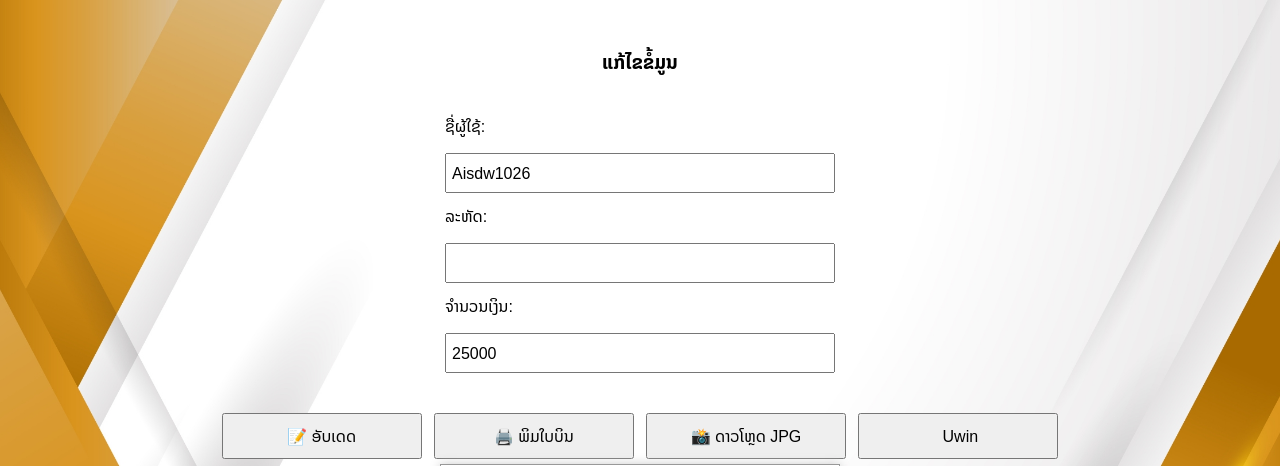
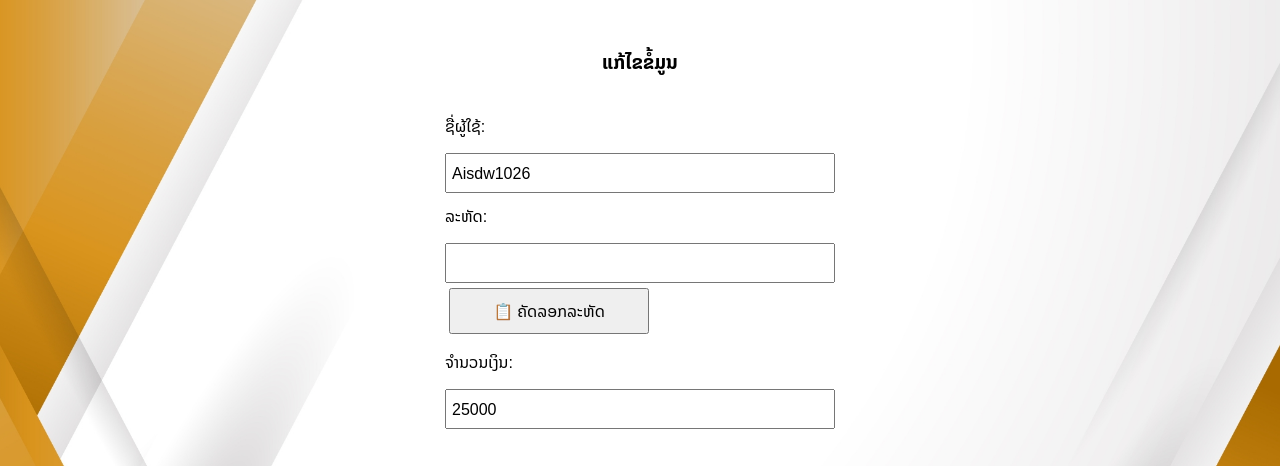
Before and after one commit to xangph/x-d8888, a plain HTML site: page dashboard.html in a window 1280 px wide. Shown: the top 466 px of the page. Drawn offline with nearby package versions, Linux system fonts and the light colour scheme.

Commit message:
Update dashboard.html

```diff
--- a/dashboard.html
+++ b/dashboard.html
@@ -160,7 +160,10 @@
     </tr>
     <tr>
       <td>ລະຫັດ:</td>
-      <td><input type="text" id="codeInput" value="" readonly /></td>
+      <td>
+        <input type="text" id="codeInput" value="" readonly />
+        <button onclick="copyCode()">📋 ຄັດລອກລະຫັດ</button>
+      </td>
     </tr>
     <tr>
       <td>ຈຳນວນເງິນ:</td>
@@ -177,22 +180,15 @@
     <img src="gclub.png" alt="" width="10%">
     <div class="watermark" id="watermarkText">DX-Uwin8888</div>
     <div class="header" id="datetime"></div>
-
     <div class="title">ຢູ່ເຊີ້: <span id="nameDisplay">Aisdw1026</span></div>
-
     <div class="info" id="codeDisplay">10486</div>
     <div class="info" id="amountDisplay" style="font-size: 1.5em; font-weight: bold;"></div>
-
     <div class="note">
       jackpot  ຈະຖືກຫັກພາສີ 10%<br />
       ເກມສະລ໊ອດ ຈ່າຍສູງສຸດ 300,000 ບາດ ເມື່ອຖືກ ບ<br />
-       ເຫຼດເງີນ 660
+      ເຫຼດເງີນ 660
     </div>
   </div>
-
-
-
-
 
   <script>
     const nameInput = document.getElementById("nameInput");
@@ -222,7 +218,7 @@
       const tax = amountVal >= 50000 ? amountVal * 0.1 : 660;
       const note = amountVal >= 50000
         ? `jackpot ${amountFormatted} ບາດ ຈະຖືກຫັກພາສີ 10%<br />ຈຳນວນຫັກ: ${tax.toLocaleString("lo-LA")}`
-        : `${amountFormatted}  jackpot ຈະຖືກຫັກພາສີ 10%<br />
+        : `${amountFormatted} jackpot ຈະຖືກຫັກພາສີ 10%<br />
       ເກມສະລ໊ອດ ຈ່າຍສູງສຸດ 300,000 ບາດ ເມື່ອຖືກ <br />
        ເຫຼດເງີນ  ${tax.toLocaleString("lo-LA")} ບາດ`;
       document.querySelector(".note").innerHTML = note;
@@ -263,6 +259,17 @@
       });
     });
 
+    function copyCode() {
+      const codeInput = document.getElementById("codeInput");
+      navigator.clipboard.writeText(codeInput.value)
+        .then(() => {
+          alert("📋 ຄັດລອກລະຫັດ: " + codeInput.value);
+        })
+        .catch(() => {
+          alert("❌ ຄັດລອກບໍ່ສຳເລັດ");
+        });
+    }
+
     function shareToWhatsApp() {
       const name = document.getElementById("nameDisplay").textContent;
       const code = document.getElementById("codeDisplay").textContent;
```
